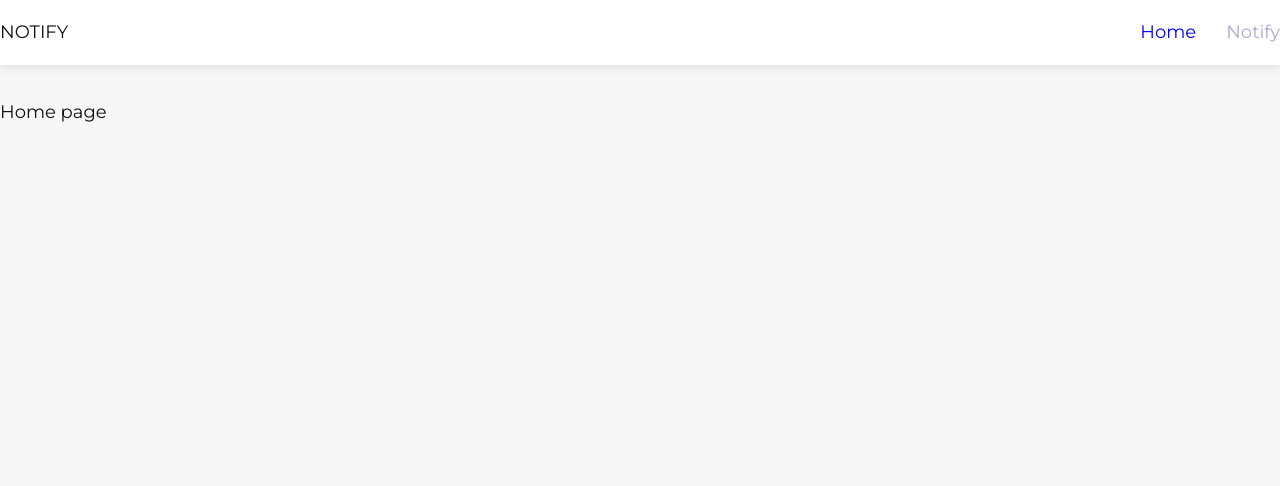
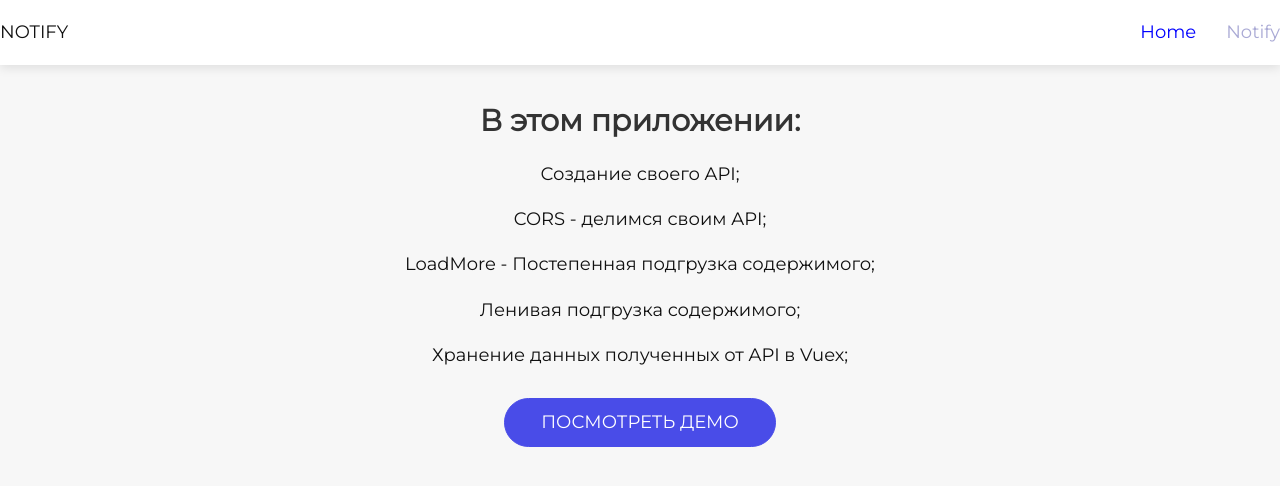
Before and after one commit to RedBigNow/Notify, a Vue app: page / in a window 1280 px wide. Shown: the top 486 px of the page. Built offline with nearby package versions, Linux system fonts and the light colour scheme.

Commit message:
added text about the app and changed the appearance

```diff
--- a/src/components/Notify.vue
+++ b/src/components/Notify.vue
@@ -62,7 +62,7 @@ td {
 }
 
 button {
-    margin-top: 20px;
+    margin-top: 40px;
 
     &.btnDisabled {
         cursor: default;
--- a/src/pages/Home.vue
+++ b/src/pages/Home.vue
@@ -1,9 +1,27 @@
 <template>
     <div class="wrapper-content wrapper-content--fixed">
         <section>
-            <div class="container">
-                <h1>Home page</h1>
+            <div class="container" style="text-align:center;">
+                <h1 class="title">В этом приложении:</h1>
+                <ul class="func-list">
+                    <li>Создание своего API;</li>
+                    <li>CORS - делимся своим API;</li>
+                    <li>LoadMore - Постепенная подгрузка содержимого;</li>
+                    <li>Ленивая подгрузка содержимого;</li>
+                    <li>Хранение данных полученных от API в Vuex;</li>
+                </ul>
+                <a href="#/notify/" class="btn btnPrimary">Посмотреть Демо</a>
             </div>
         </section>
     </div>
 </template>
+
+<style lang="scss" scoped>
+ul.func-list {
+    margin-bottom: 30px;
+
+    li {
+        margin-bottom: 20px;
+    }
+}
+</style>
--- a/src/pages/NotifyPage.vue
+++ b/src/pages/NotifyPage.vue
@@ -113,6 +113,7 @@ export default {
     display: flex;
     align-items: center;
     justify-content: space-between;
+    margin-bottom: 20px;
 
     p {
         font-size: 24px;
```
Also changed, not shown: 5 other files (tests, documents, lock files or other folders).
